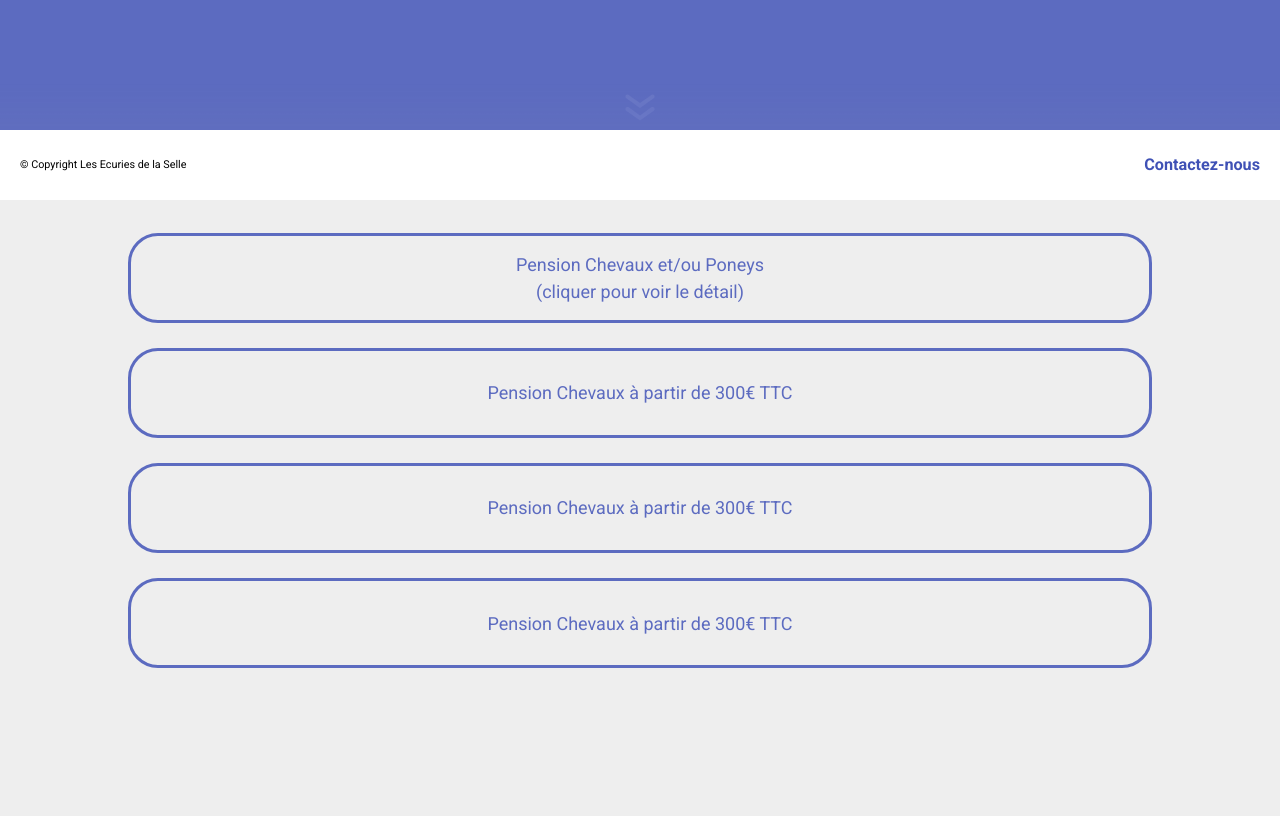
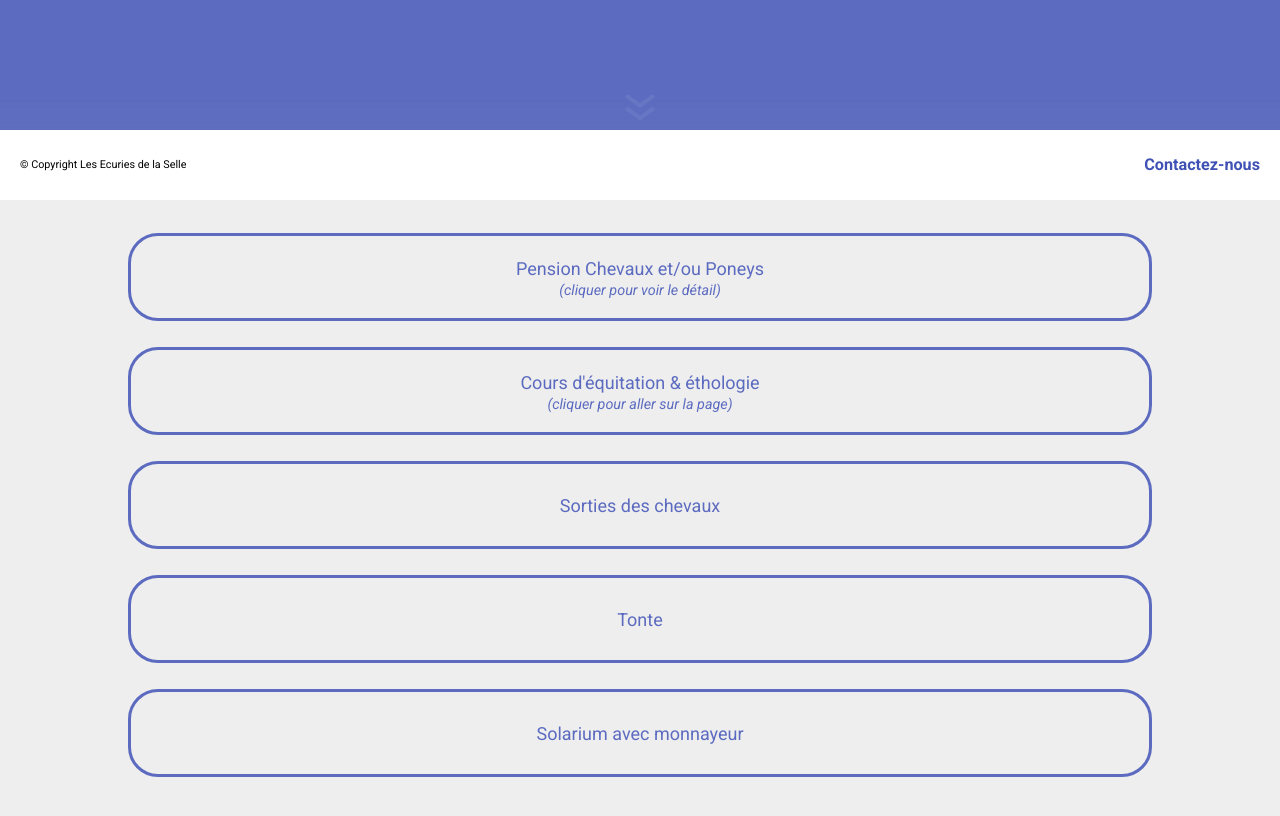
Before and after one commit to GoutteDooo/Site_Ecurie, a React (Vite) app: page /proprietaires in a window 1280 px wide. Shown: the part 600-1416 px from the top of the page. Before the commit the page ends 1351 px from the top, so only its background shows below. Built offline with nearby package versions, Linux system fonts and the light colour scheme.

Commit message:
chore(Proprios-Prestats): Add BDD for content, better reusability for bubbles content

```diff
--- a/src/components/Bubble.jsx
+++ b/src/components/Bubble.jsx
@@ -6,7 +6,7 @@ import { breakLines } from "../utils/functions/breakLines";
  * @param {string} bgColor couleur de fond de la bulle
  * @param {string} textColor couleur du texte de la bulle
  * @param {number} opacity opacité de la bulle (default = 1
- * @param {string} content contenu de la bulle
+ * @param {string} content contenu de la bulle (ASTUCE : utiliser "/br" pour passage à la ligne)
  * @returns
  */
 const Bubble = ({
@@ -31,6 +31,7 @@ const Bubble = ({
           color: bgColor,
           cursor: "pointer",
           transform: "scale(1.05)",
+          border: `3px solid ${textColor}`,
         };
       } else {
         return {
@@ -43,7 +44,6 @@ const Bubble = ({
       ...defaultStyle,
     };
   };
-
   return (
     <div
       className={` bubble ${clickable ? "clickable" : ""}`}
@@ -51,7 +51,7 @@ const Bubble = ({
       onMouseEnter={() => setIsHover(true)}
       onMouseLeave={() => setIsHover(false)}
     >
-      {breakLines(content)}
+      {content}
     </div>
   );
 };
--- a/src/components/proprietaires/Prestations.jsx
+++ b/src/components/proprietaires/Prestations.jsx
@@ -1,34 +1,35 @@
 import React from "react";
 import Bubble from "../Bubble";
-import { MAIN_COLOR, BG_COLOR, SECONDARY_COLOR } from "../../utils/variables";
+import { MAIN_COLOR, BG_COLOR } from "../../utils/variables";
 
 const Prestations = () => {
   // window.scrollTo(0, 0);
 
+  const content = [
+    <>
+      <p>Pension Chevaux et/ou Poneys</p>
+      <em>(cliquer pour voir le détail)</em>
+    </>,
+    <>
+      <p>Cours d'équitation & éthologie</p>
+      <em>(cliquer pour aller sur la page)</em>
+    </>,
+    <p>Sorties des chevaux</p>,
+    <p>Tonte</p>,
+    <p>Solarium avec monnayeur</p>,
+  ];
   return (
     <div className="proprietaires__prestations">
       <h1>Nos Prestations</h1>
-      <Bubble
-        bgColor={BG_COLOR}
-        textColor={MAIN_COLOR}
-        content="Pension Chevaux et/ou Poneys /br (cliquer pour voir le détail)"
-        clickable={true}
-      />
-      <Bubble
-        bgColor={BG_COLOR}
-        textColor={MAIN_COLOR}
-        content="Pension Chevaux à partir de 300€ TTC"
-      />
-      <Bubble
-        bgColor={BG_COLOR}
-        textColor={MAIN_COLOR}
-        content="Pension Chevaux à partir de 300€ TTC"
-      />
-      <Bubble
-        bgColor={BG_COLOR}
-        textColor={MAIN_COLOR}
-        content="Pension Chevaux à partir de 300€ TTC"
-      />
+      {content.map((c, i) => (
+        <Bubble
+          bgColor={BG_COLOR}
+          textColor={MAIN_COLOR}
+          content={c}
+          key={i}
+          clickable={i < 2 ? true : false}
+        />
+      ))}
     </div>
   );
 };
--- a/src/styles/components/_bubble.scss
+++ b/src/styles/components/_bubble.scss
@@ -7,11 +7,16 @@
   margin: 0.7rem auto;
   padding: 1rem;
   &.clickable {
-    transition: 0.5s;
+    transition: 0.4s;
   }
   p {
     font-size: 1rem;
     line-height: 1.5rem;
     text-align: center;
   }
+  em {
+    font-style: italic;
+    font-size: 0.8rem;
+    margin-top: 0.1rem;
+  }
 }
--- a/src/styles/pages/_proprietaires.scss
+++ b/src/styles/pages/_proprietaires.scss
@@ -3,6 +3,7 @@
   &__prestations {
     @include verticalCenter;
     flex-direction: column;
+    height: $vh;
     h1 {
       position: relative;
       display: inline-block;
```
